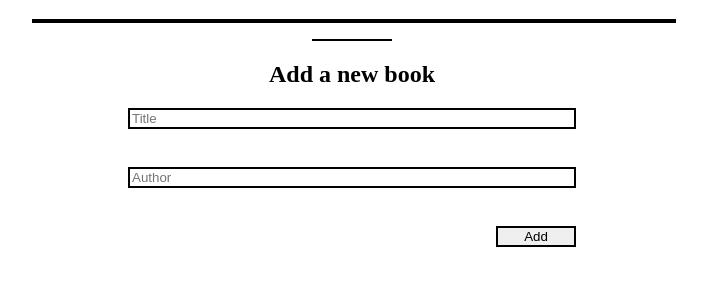
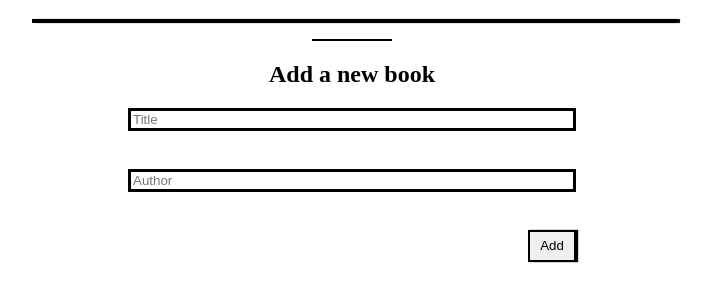
Before and after one commit to mrcbq/awesome-books, a website: page index.html in a window 1280 px wide. Shown: the part 61-362 px from the top of the page, without its empty margins (288-1000 px from the left). Drawn offline with Linux system fonts and the light colour scheme.

Commit message:
Update main-styles.css
Improve Design

```diff
--- a/main-styles.css
+++ b/main-styles.css
@@ -17,6 +17,7 @@ ul {
   flex-direction: column;
   border: 2px solid;
   padding: 0;
+  box-shadow: 4px 0 1px 0px black;
 }
 
 li {
@@ -47,16 +48,19 @@ li {
 }
 
 form input {
-  border: 2px solid;
+  border: 3px solid;
 }
 
 button {
-  width: 5rem;
+  height: 2rem;
+  align-self: center;
   border: 2px solid;
+  box-shadow: 2px 0 1px 0px black;
 }
 
 form button {
   align-self: flex-end;
+  width: 3rem;
 }
 
 .main-title,
```
